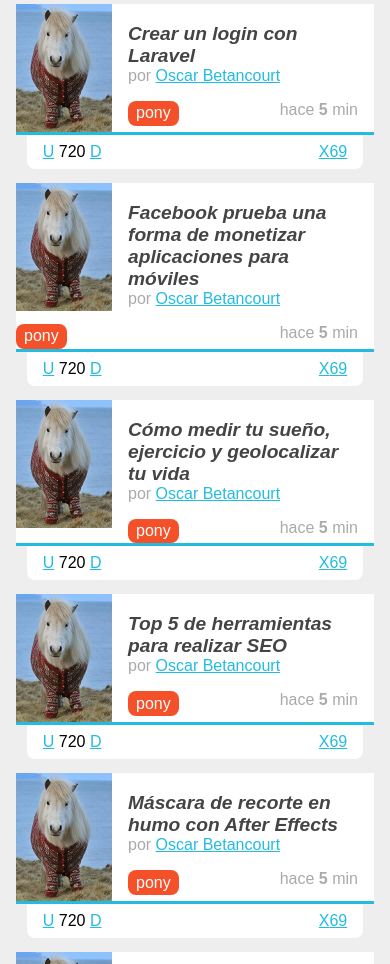
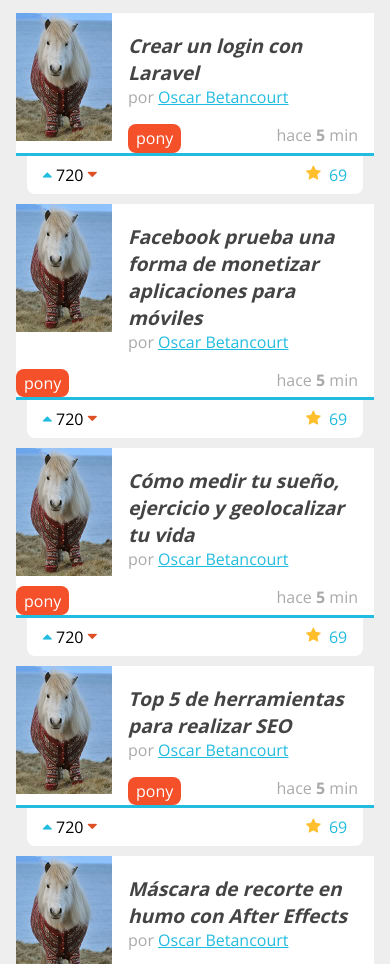
Before and after one commit to osdabegaosho/Puls2014-America, a plain HTML site: page index.html in a window 390 px wide. Shown: the part 152-1116 px from the top of the page. Drawn offline with nearby package versions, Linux system fonts and the light colour scheme.

Commit message:
clase responsive 50%

```diff
--- a/estilos.css
+++ b/estilos.css
@@ -1,3 +1,57 @@
+/*@font-face {
+    font-family: 'open_sansregular';
+    src: url('fuentes/OpenSans-Regular-webfont.eot');
+    src: url('fuentes/OpenSans-Regular-webfont.eot?#iefix') format('embedded-opentype'),
+         url('fuentes/OpenSans-Regular-webfont.woff') format('woff'),
+         url('fuentes/OpenSans-Regular-webfont.ttf') format('truetype'),
+         url('fuentes/OpenSans-Regular-webfont.svg#open_sansregular') format('svg');
+    font-weight: normal;
+    font-style: normal;
+}*/
+@font-face {
+	font-family: 'puls4';
+	src:url('fuentes/puls4.eot');
+	src:url('fuentes/puls4.eot?#iefix') format('embedded-opentype'),
+		url('fuentes/puls4.woff') format('woff'),
+		url('fuentes/puls4.ttf') format('truetype'),
+		url('fuentes/puls4.svg#puls4') format('svg');
+	font-weight: normal;
+	font-style: normal;
+}
+
+[class^="icon-"], [class*=" icon-"] {
+	font-family: 'puls4';
+	speak: none;
+	font-style: normal;
+	font-weight: normal;
+	font-variant: normal;
+	text-transform: none;
+	line-height: 1;
+
+	/* Better Font Rendering =========== */
+	-webkit-font-smoothing: antialiased;
+	-moz-osx-font-smoothing: grayscale;
+}
+
+.icon-flecha-abajo:before {
+	content: "\e600";
+}
+.icon-flecha-arriba:before {
+	content: "\e601";
+}
+.icon-estrella:before {
+	content: "\e602";
+	position: relative;
+	top: .1em;
+	margin-right: .5em;
+}
+.icon-lapiz:before {
+	content: "\e603";
+	margin-right: .5em;
+}
+.icon-pluma:before {
+	content: "\e604";
+}
 a
 {
 	color: #22BCE0;
@@ -5,7 +59,9 @@ a
 body
 {
 	background: #EEEEEE;
-	font-family: Arial;
+	font-family: 'Open Sans', sans-serif;
+	/*font-family: 'open_sansregular';*/
+	/*font-family: Arial;*/
 	font-size: 16px;
 }
 footer
@@ -70,14 +126,14 @@ header #logo img
 }
 nav
 {
-	background: #80BCA3;
+	background: #5B8BCD;
 	position: relative;
 }
 nav ul
 {
 	list-style: none;
 	margin: 0;
-	padding: 0;
+	padding: 0 6.5em 0 0.5em;
 }
 nav ul li
 {
@@ -172,6 +228,23 @@ nav ul #publicar_nav a
 	right: 3%;
 	top: 100%;
 }
+#contenido .item .votacion a
+{
+	text-decoration: none;
+}
+#contenido .item .votacion .guardar_item
+{
+	color: #FFBE2C;
+}
+#contenido .item .votacion .down
+{
+	color: #DD4F24;
+}
+#contenido .it
+em .votacion .up
+{
+	color: #22BC68;
+}
 #contenido .item .votacion .comentarios_item,
 #contenido .item .votacion .guardar_item
 {
--- a/index.html
+++ b/index.html
@@ -3,7 +3,9 @@
 <head>
 	<meta charset="utf-8" />
 	<meta name="description" content="Proyecto de la primera generación del 2014 del curso de diseño web online" />
+	<meta name="viewport" content="width=device-width, minimun-scale=1, maximun-scale=1">
 	<title>Puls2014: Comunidad de personas atractivas y sexy</title>
+	<link href='http://fonts.googleapis.com/css?family=Open+Sans:400,700' rel='stylesheet' type='text/css'>
 	<link rel="stylesheet" href="normalize.css" />
 	<link rel="stylesheet" href="estilos.css" />
 </head>
@@ -27,7 +29,7 @@
 			<li><a href="#">CSS3</a></li>
 			<li><a href="#">Django</a></li>
 			<li id="publicar_nav">
-				<a href="#">Publicar</a>
+				<a href="#" class="icon-lapiz">Publicar</a>
 			</li>
 		</ul>
 	</nav>
@@ -51,11 +53,11 @@
 				</span>
 			</div>
 			<div class="votacion">
-				<a href="#" class="up">U</a>
+				<a href="#" class="up icon-flecha-arriba"></a>
 				720
-				<a href="#" class="down">D</a>
+				<a href="#" class="down icon-flecha-abajo"></a>
 				<a href="#" class="comentarios_item">69</a>
-				<a href="#" class="guardar_item">X</a>
+				<a href="#" class="guardar_item icon-estrella"></a>
 			</div>
 		</article>
 		<article class="item">
@@ -77,11 +79,11 @@
 				</span>
 			</div>
 			<div class="votacion">
-				<a href="#" class="up">U</a>
+				<a href="#" class="up icon-flecha-arriba"></a>
 				720
-				<a href="#" class="down">D</a>
+				<a href="#" class="down icon-flecha-abajo"></a>
 				<a href="#" class="comentarios_item">69</a>
-				<a href="#" class="guardar_item">X</a>
+				<a href="#" class="guardar_item icon-estrella"></a>
 			</div>
 		</article>
 		<article class="item">
@@ -103,11 +105,11 @@
 				</span>
 			</div>
 			<div class="votacion">
-				<a href="#" class="up">U</a>
+				<a href="#" class="up icon-flecha-arriba"></a>
 				720
-				<a href="#" class="down">D</a>
+				<a href="#" class="down icon-flecha-abajo"></a>
 				<a href="#" class="comentarios_item">69</a>
-				<a href="#" class="guardar_item">X</a>
+				<a href="#" class="guardar_item icon-estrella"></a>
 			</div>
 		</article>
 		<article class="item">
@@ -129,11 +131,11 @@
 				</span>
 			</div>
 			<div class="votacion">
-				<a href="#" class="up">U</a>
+				<a href="#" class="up icon-flecha-arriba"></a>
 				720
-				<a href="#" class="down">D</a>
+				<a href="#" class="down icon-flecha-abajo"></a>
 				<a href="#" class="comentarios_item">69</a>
-				<a href="#" class="guardar_item">X</a>
+				<a href="#" class="guardar_item icon-estrella"></a>
 			</div>
 		</article>
 		<article class="item">
@@ -155,11 +157,11 @@
 				</span>
 			</div>
 			<div class="votacion">
-				<a href="#" class="up">U</a>
+				<a href="#" class="up icon-flecha-arriba"></a>
 				720
-				<a href="#" class="down">D</a>
+				<a href="#" class="down icon-flecha-abajo"></a>
 				<a href="#" class="comentarios_item">69</a>
-				<a href="#" class="guardar_item">X</a>
+				<a href="#" class="guardar_item icon-estrella"></a>
 			</div>
 		</article>
 		<article class="item">
@@ -181,17 +183,17 @@
 				</span>
 			</div>
 			<div class="votacion">
-				<a href="#" class="up">U</a>
+				<a href="#" class="up icon-flecha-arriba"></a>
 				720
-				<a href="#" class="down">D</a>
+				<a href="#" class="down icon-flecha-abajo"></a>
 				<a href="#" class="comentarios_item">69</a>
-				<a href="#" class="guardar_item">X</a>
+				<a href="#" class="guardar_item icon-estrella"></a>
 			</div>
 		</article>
 	</section>
 	<footer>
 		<p>
-			<strong>Powered by Pony®</strong>
+			<strong>Powered by Osdabega®</strong>
 		</p>
 		<p>
 			mejorando.la 2014
```
Also changed, not shown: fuentes/OpenSans-Regular-webfont.svg (added), fuentes/OpenSans-Regular-webfont.ttf (added), fuentes/OpenSans-Regular-webfont.woff (added), fuentes/puls4.svg (added), fuentes/puls4.ttf (added), fuentes/puls4.woff (added), 2 other files.
